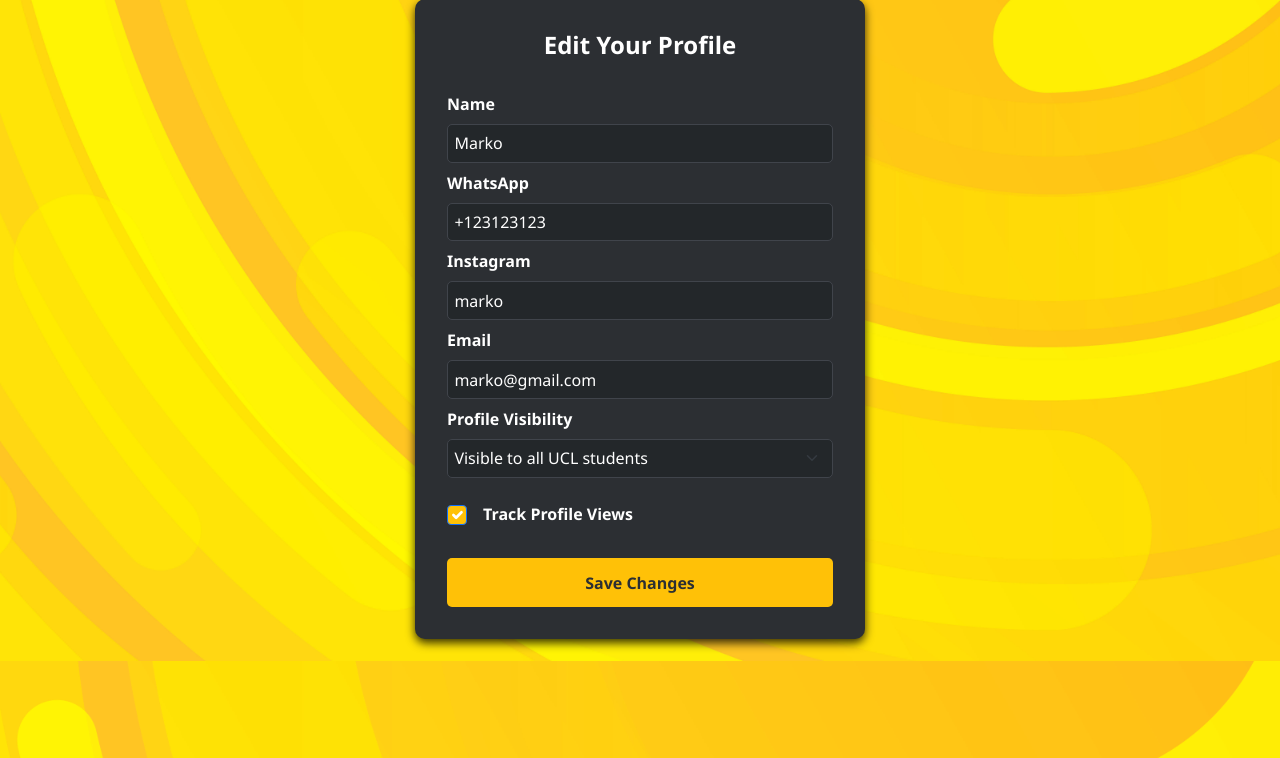
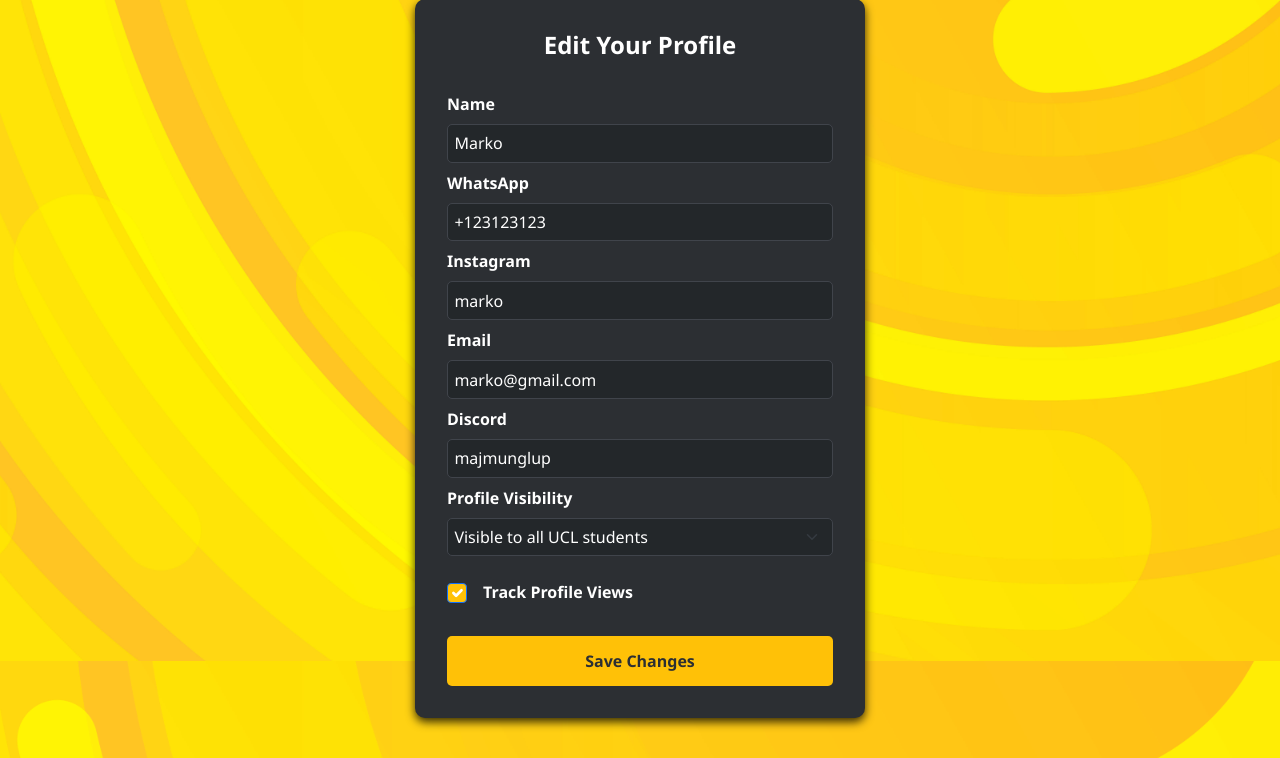
Before and after one commit to MarkoStefanov/YellowPages, a Django app: page /profiles/edit_profile/ in a window 1280 px wide. Shown: the part 139-897 px from the top of the page. Run offline with Django 5.2, Linux system fonts and the light colour scheme; a user stored in the database is signed in; data comes from the database, SQL or seed files in the repository; both versions use the stored data as it was after the commit.

Commit message:
Final Version (Final)
Included Discord in edit profile page.

```diff
--- a/UCLYellowPages/templates/edit_profile.html
+++ b/UCLYellowPages/templates/edit_profile.html
@@ -41,6 +41,14 @@
                 </div>
             {% endif %}
 
+            <label for="{{ form.discord.id_for_label }}">Discord</label>
+            {{ form.discord }}
+            {% if form.discord.errors %}
+                <div class="alert alert-warning">
+                    {{ form.discord.errors }}
+                </div>
+            {% endif %}
+
             <label for="{{ form.profile_visibility.id_for_label }}">Profile Visibility</label>
             {{ form.profile_visibility }}
             {% if form.profile_visibility.errors %}
```
Also changed, not shown: UCLYellowPages/db.sqlite3, 1 other file.
